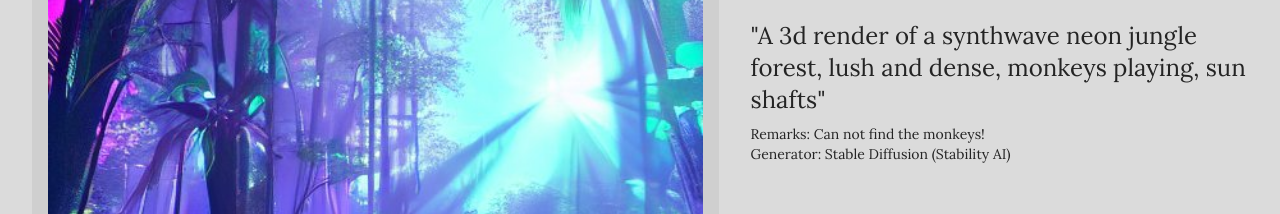
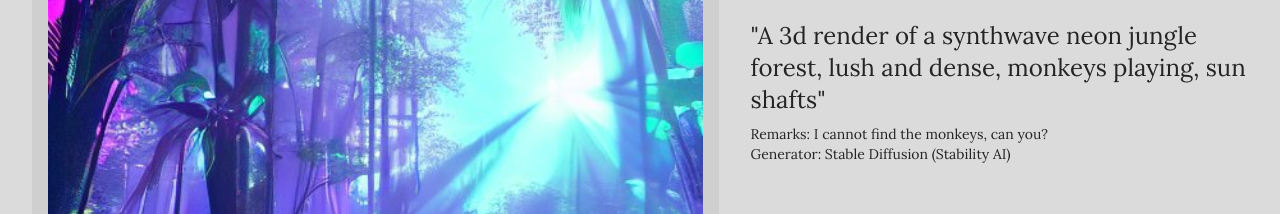
Before and after one commit to Existenziell/christof.digital, a Next.js app: page /ai in a window 1280 px wide. Shown: the part 4360-4574 px from the top of the page. Built offline with nearby package versions, Linux system fonts and the light colour scheme; a web font is replaced by a local one.

Commit message:
Update ai.js

```diff
--- a/pages/ai.js
+++ b/pages/ai.js
@@ -36,7 +36,7 @@ const AI = () => {
     {
       image: '/ai/jungle.jpg',
       prompt: "A 3d render of a synthwave neon jungle forest, lush and dense, monkeys playing, sun shafts",
-      remarks: "Can not find the monkeys!",
+      remarks: "I cannot find the monkeys, can you?",
       generator: 'Stable Diffusion (Stability AI)',
     },
     {
```
